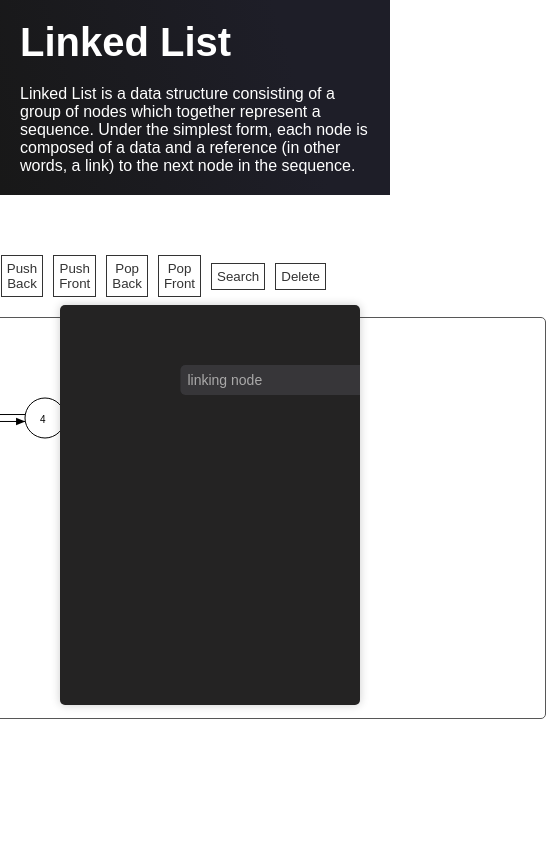
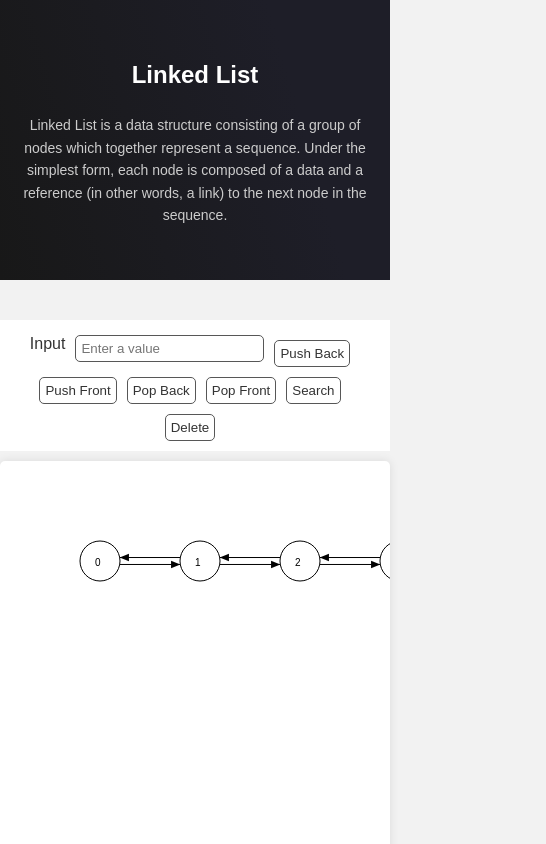
Before and after one commit to CdeCasurpie/LinkedListVisualizer, a plain HTML site: page index.html in a window 390 px wide. Both pictures are taken after a click on the button "Push Back". Shown: the top 844 px of the page, 546 px wide, since content can reach past the window. Drawn offline with Linux system fonts and the light colour scheme.

Commit message:
respponsive meh

```diff
--- a/index.html
+++ b/index.html
@@ -4,34 +4,50 @@
     <meta charset="UTF-8">
     <title>Linked List</title>
     <style>
-        * {
+        /* Reset de estilos y configuraciones iniciales */
+body {
     margin: 0;
     padding: 0;
-            box-sizing: border-box;
-            font-family: Arial, Helvetica, sans-serif;
 }
 
-        header {
-            background-image: linear-gradient(74deg, #181818 0%, #1e1e28 74%);
-            color: #fff;
+/* Estilo general para el cuerpo de la página */
+body {
+    font-family: 'Arial', Helvetica, sans-serif;
+    line-height: 1.6;
+    background-color: #f2f2f2;
 }
 
-        .presentation {
-            padding: 20px;
-            width: 100%;
-            margin: 0 auto;
+/* Estilo para el encabezado */
+header {
+    background: linear-gradient(74deg, #181818 0%, #1e1e28 74%);
+    color: #fff;
+    padding: 20px 0;
 }
 
+/* Estilo para la presentación en el encabezado */
+.presentation {
+    max-width: 800px;
+    margin: 0 auto;
+    padding: 20px;
+}
+
+/* Estilo para el título h1 */
 .presentation h1 {
-            font-size: 40px;
+    font-size: 36px;
     margin-bottom: 20px;
 }
 
+/* Estilo para el párrafo de la presentación */
+.presentation p {
+    font-size: 16px;
+    color: #ccc;
+}
+
+/* Estilo para la barra de herramientas */
 .bar {
     background-color: #fff;
-            width: 100%;
     margin-top: 20px;
-            padding: 20px;
+    padding: 10px;
     display: flex;
     justify-content: center;
     align-items: center;
@@ -42,83 +58,72 @@
     color: #333;
 }
 
-        .bar input {
-            padding: 5px;
+.bar input,
+.bar button {
+    padding: 8px;
     margin-right: 10px;
+    border: 1px solid #575757;
+    border-radius: 5px;
+    cursor: pointer;
+    transition: all 0.15s ease, color 0.3s ease;
+}
+
+.bar button:disabled {
+    cursor: not-allowed;
+    background-color: #ccc;
+    color: #fff;
+}
+
+.bar button:hover:disabled {
+    background-color: #ccc;
+    color: #fff;
+}
+
+.bar button:active {
+    transform: scale(0.95);
+    transition: all 0.15s ease-in-out;
 }
 
 .bar button {
-            padding: 5px;
-            margin-right: 10px;
     background-color: #fff;
-            border: 1px solid #333;
     color: #333;
-            cursor: pointer;
+    transition: all 0.15s ease, color 0.3s ease;
 }
 
 .bar button:hover {
     background-color: #333;
+    transition: all 0.15s ease-in-out;
     color: #fff;
 }
 
-        .bar button:active {
-            background-color: #333;
-            color: #fff;
-        }
-
-        .bar button:focus {
-            outline: none;
-        }
-
-        .bar button:disabled {
-            background-color: #ccc;
-            color: #fff;
-            cursor: not-allowed;
-        }
-
+/* Estilo para la sección principal */
 .main {
-            width: 100%;
-            margin: 0 auto;
-            padding: 20px;
+    max-width: 1200px;
+    margin: 20px auto;
     display: flex;
-            padding-right: 0px;
     justify-content: center;
     align-items: center;
-            position: relative;
-            flex-direction: column;
-            padding-right: 320px;
+    flex-direction: row;
+    gap: 30px;
 }
-
-        #canvas {
-            border: 1px solid #575757;
-            border-radius: 5px;
-        }
-
-        .main .instructions-set {
+/* Estilo para el contenedor de instrucciones */
+.instructions-set {
     width: 300px;
     height: 400px;
-            position: absolute;
-            top: 110px;
-            right: 30px;
     border-radius: 5px;
     padding: 20px;
-            box-shadow: 0 0 10px rgba(0,0,0,0.2);
+    box-shadow: 0 0 10px rgba(0, 0, 0, 0.2);
     overflow-x: hidden;
-
-            /* code style */
     font-family: monospace;
     font-size: 14px;
     overflow-y: scroll;
     background-color: #242323;
-
-            /* hide scroll bar */
-            -ms-overflow-style: none;  /* IE and Edge */
-            scrollbar-width: none;  /* Firefox */
-
+    -ms-overflow-style: none;
+    scrollbar-width: none;
 }
 
-        .main .instructions-set p {
-            /* code line style */
+/* Estilo para las líneas de código en el contenedor de instrucciones */
+.instructions-set p {
     margin-bottom: 10px;
     padding: 7px;
     border-radius: 5px;
@@ -127,25 +132,26 @@
     transition: background-color 0.2s ease-in-out;
 }
 
-        .main .instructions-set p:hover {
+.instructions-set p:hover {
     background-color: #353538;
 }
 
-        /* los que tengan clase current */
-        .main .instructions-set p.current {
+/* Estilo para la línea de código actual en el contenedor de instrucciones */
+.instructions-set p.current {
     background-color: #434349;
     transition: background-color 0.2s ease-in-out;
 }
 
+/* Estilo para ocultar líneas de código */
 p.hide {
-            background: rgba(0,0,0,0);
-            color: rgba(0,0,0,0);
+    background: rgba(0, 0, 0, 0);
+    color: rgba(0, 0, 0, 0);
     animation: hide 1s ease-in-out;
     transform: translateX(100%);
     opacity: 0;
 }
 
-
+/* Animación para ocultar líneas de código */
 @keyframes hide {
     0% {
         transform: translateX(0);
@@ -156,6 +162,71 @@
         opacity: 0;
     }
 }
+
+#canvas {
+    width: 100%;
+    border-radius: 5px;
+    box-shadow: 0 0 10px rgba(0, 0, 0, 0.1);
+    background-color: #fff;
+    overflow: hidden;
+    cursor: pointer;
+    margin-top: 10px;
+}
+
+
+/*resopnsive*/
+@media screen and (max-width: 768px) {
+    .main {
+        flex-direction: column;
+    }
+
+    .instructions-set {
+        width: 500px;
+        height: 200px;
+    }
+
+    #canvas {
+        width: 100%;
+    }
+
+    .bar {
+        flex-direction: row;
+        flex-wrap: wrap;
+        justify-content: center;
+        align-items: center;
+    }
+
+    .bar button {
+        margin-top: 10px;
+    }
+
+    .bar label {
+        margin-bottom: 10px;
+    }
+
+    .presentation {
+        text-align: center;
+    }
+
+    .presentation h1 {
+        font-size: 24px;
+    }
+
+    .presentation p {
+        font-size: 14px;
+    }
+
+    .bar input,
+    .bar button {
+        padding: 5px;
+        margin-right: 10px;
+        border: 1px solid #575757;
+        border-radius: 5px;
+        cursor: pointer;
+        transition: all 0.15s ease, color 0.3s ease;
+    }
+}
+
     </style>
 </head>
 <body>
@@ -168,6 +239,7 @@
     </header>
 
     <section class="main">
+        <div>
             <div class="bar">
                 <label for="input">Input</label>
                 <input type="text" id="data" placeholder="Enter a value">
@@ -184,9 +256,12 @@
                 <!-- delete -->
                 <button id="delete">Delete</button>
             </div>
+            <canvas id="canvas" width="1000" height="400"></canvas>
+        </div>
+        <div>
             <div class="instructions-set" id="instructions-set">
             </div>
-        <canvas id="canvas" width="1000" height="400"></canvas>
+        </div>
     </section>
 
     <section>
@@ -269,5 +344,20 @@
 
     </script>
 
+
+    <script>
+        const context = canvas.getContext('2d');
+
+        function resizeCanvas() {
+            canvas.width = canvas.offsetWidth;
+            canvas.height = canvas.offsetHeight;
+            // Luego, aquí deberías volver a dibujar el contenido del canvas si es necesario.
+        }
+
+        // Llama a resizeCanvas() cuando la página se carga y cuando cambia el tamaño de la ventana.
+        window.addEventListener('load', resizeCanvas);
+        window.addEventListener('resize', resizeCanvas);
+    </script>
+
 </body>
 </html>
--- a/ll_visualizer.js
+++ b/ll_visualizer.js
@@ -56,6 +56,7 @@ setInterval(() => {
 
 // PUSH BACK FUNCTIONS ---------------------------------------------------------
 function addNodeAtEnd() {
+    disableEverything();
     state = "push_back";
     data = document.getElementById("data").value;
     instructions = ["create node", "linking node"];
@@ -78,7 +79,7 @@ function actualizePushBack() {
         //pushear nuevo nodo, dejar de dibujarlo y desplazar todos los nodos a la izquierda
         nodes.push(newNode);
         newNode = null;
-
+        enableEverything();
     }
 }
 
@@ -87,6 +88,7 @@ function actualizePushBack() {
 
 // POP BACK FUNCTIONS ----------------------------------------------------------
 function addNodeAtBeginning() {
+    disableEverything();
     state = "push_front";
     data = document.getElementById("data").value;
     instructions = ["create node", "linking node"];
@@ -111,6 +113,7 @@ function actualizePushFront() {
         //pushear nuevo nodo, dejar de dibujarlo y desplazar todos los nodos a la derecha
         nodes.unshift(newNode);
         newNode = null;
+        enableEverything();
     }
 }
 
@@ -118,6 +121,7 @@ function actualizePushFront() {
 
 // POP BACK FUNCTIONS ----------------------------------------------------------
 function removeNodeAtEnd() {
+    disableEverything();
     state = "pop_back";
     instructions = ["unlinking node", "delete node"];
     instructionSet.innerHTML = "";
@@ -134,6 +138,7 @@ function actualizePopBack() {
     } else if (currentInstruction === 1) {
         //borrar nodo
         newNode = null;
+        enableEverything();
     }
 }
 
@@ -141,6 +146,7 @@ function actualizePopBack() {
 
 // POP FRONT FUNCTIONS ---------------------------------------------------------
 function removeNodeAtBeginning() {
+    disableEverything();
     state = "pop_front";
     instructions = ["unlinking node", "delete node"];
     instructionSet.innerHTML = "";
@@ -158,12 +164,14 @@ function actualizePopFront() {
         //borrar nodo
         newNode = null;
         moveEveryNode(-100, 0, nodes);
+        enableEverything();
     }
 }
 
 
 // SEARCH FUNCTIONS ------------------------------------------------------------
 function searchNode() {
+    disableEverything();
     state = "search";
     founded = false;
     data = document.getElementById("data").value;
@@ -192,6 +200,7 @@ function actualizeSearch() {
         //no se encontro el nodo
         focusCircle = null;
         founded = false;
+        enableEverything();
     } else {
         //se encontro el nodo
         instructions = instructions.slice(0, currentInstruction);
@@ -203,6 +212,7 @@ function actualizeSearch() {
         }
         focusCircle = null;
         founded = true;
+        enableEverything();
     }
 }
 
@@ -210,6 +220,7 @@ function actualizeSearch() {
 
 // DELETE FUNCTIONS ------------------------------------------------------------
 function deleteNode() {
+    disableEverything();
     state = "delete";
     founded = false;
     data = document.getElementById("data").value;
@@ -240,6 +251,7 @@ function actualizeDelete() {
             //no se encontro el nodo
             focusCircle = null;
             founded = false;
+            enableEverything();
         } else {
             //se encontro el nodo
             instructions = instructions.slice(0, currentInstruction);
@@ -268,6 +280,7 @@ function actualizeDelete() {
             newNode = null;
             moveEveryNode(-100, 0, nodesHelper);
             nodes = nodes.concat(nodesHelper);
+            enableEverything();
         }
     }
 }
@@ -378,6 +391,20 @@ function drawFocusCircle(color="red") {
     }
 }
 
+function disableEverything() {
+    list = document.getElementsByTagName("button");
+    for (let i = 0; i < list.length; i++) {
+        list[i].disabled = true;
+    }
+}
+
+function enableEverything() {
+    list = document.getElementsByTagName("button");
+    for (let i = 0; i < list.length; i++) {
+        list[i].disabled = false;
+    }
+}
+
 
 function draw() {
     clearCanvas();
```
Lines whose indentation alone changed are shown as unchanged.
